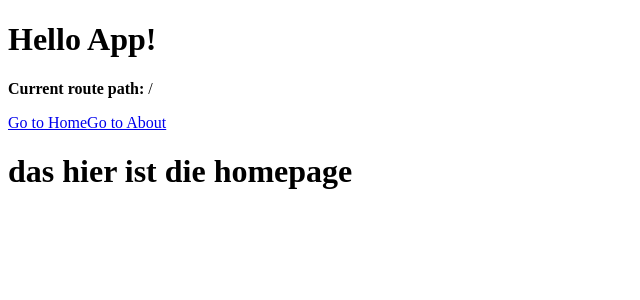
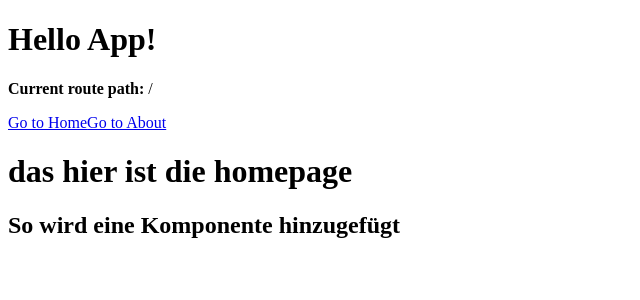
Before and after one commit to KlaraOppenheimerSchule/Bofrostbuben, a Vue app in the folder frontend/: page / in a window 1280 px wide. Shown: the top 300 px of the page, without its empty margins (0-640 px from the left). Built offline with nearby package versions, Linux system fonts and the light colour scheme; the HTML template or start-up script is replaced by a standard one.

Commit message:
feat: added boilerplate component

```diff
--- a/frontend/src/App.vue
+++ b/frontend/src/App.vue
@@ -1,5 +1,5 @@
 <script setup lang="ts">
-
+import BoilerPlate from './components/BoilerPlate.vue'
 </script>
 <template>
   <h1>Hello App!</h1>
@@ -11,6 +11,9 @@
   <main>
     <RouterView />
   </main>
+  <BoilerPlate>
+  </BoilerPlate>
 </template>
 
+
 <style scoped></style>
--- /dev/null
+++ b/frontend/src/components/BoilerPlate.vue
@@ -0,0 +1,3 @@
+<template>
+    <h2> So wird eine Komponente hinzugefügt </h2>
+</template>
```
